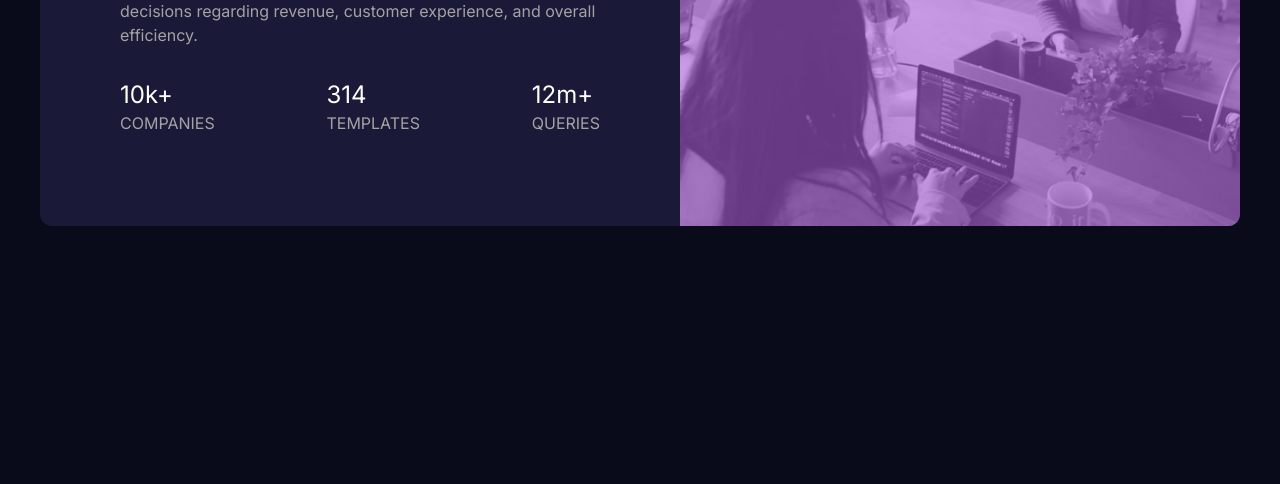
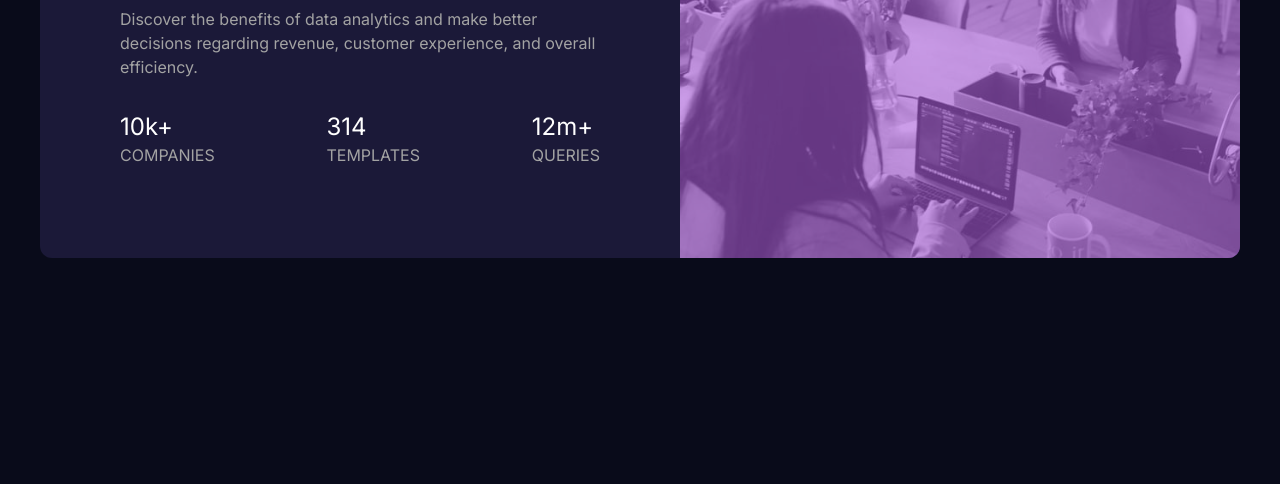
Before and after one commit to ob2code/stats-preview-card-component, a website: page index.html in a window 1280 px wide. Shown: the part 380-864 px from the top of the page. Before the commit the page ends 800 px from the top, so only its background shows below. Drawn offline with Linux system fonts and the light colour scheme.

Commit message:
add top padding

```diff
--- a/index.html
+++ b/index.html
@@ -32,7 +32,7 @@
       }
     </style>
   </head>
-  <body class="bg-[#090b1a] px-6">
+  <body class="bg-[#090b1a] px-6 py-8">
     <div class="flex h-screen">
       <main
         class="
```
Also changed, not shown: dist/output.css.
